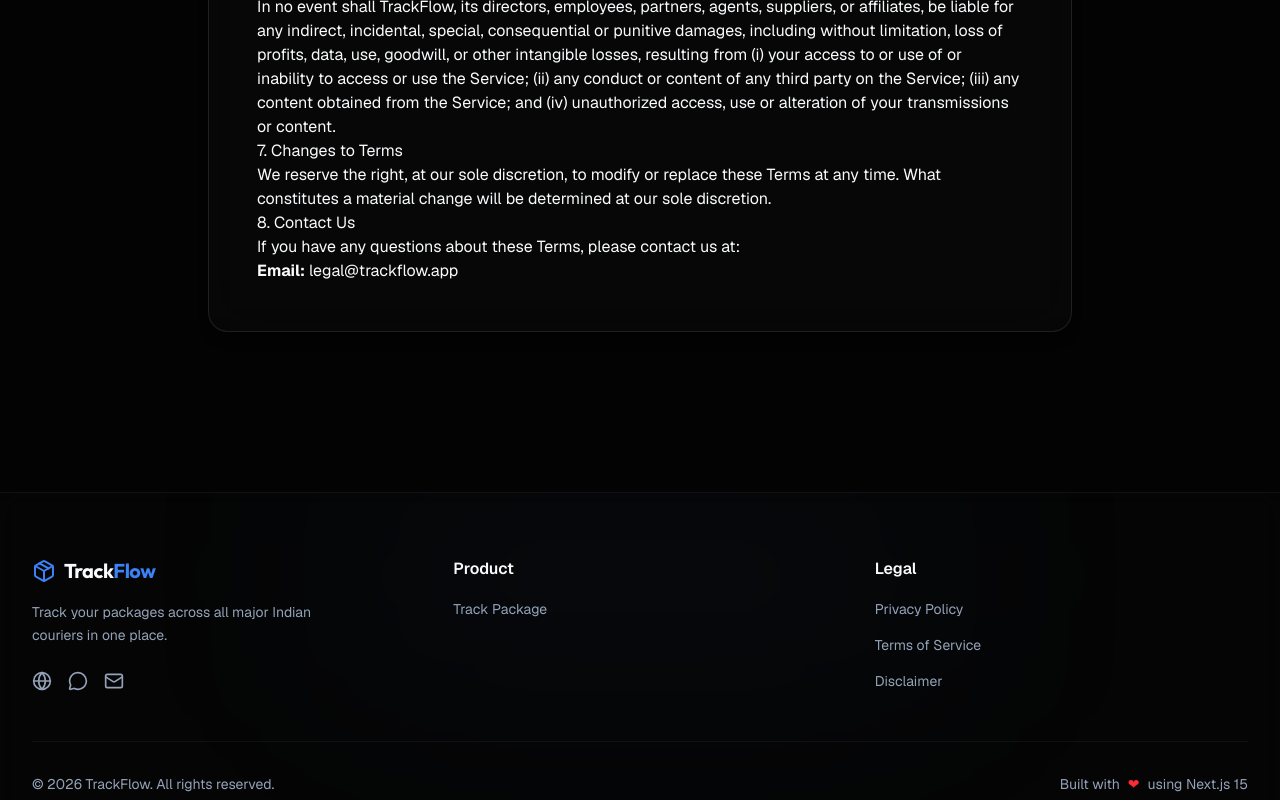
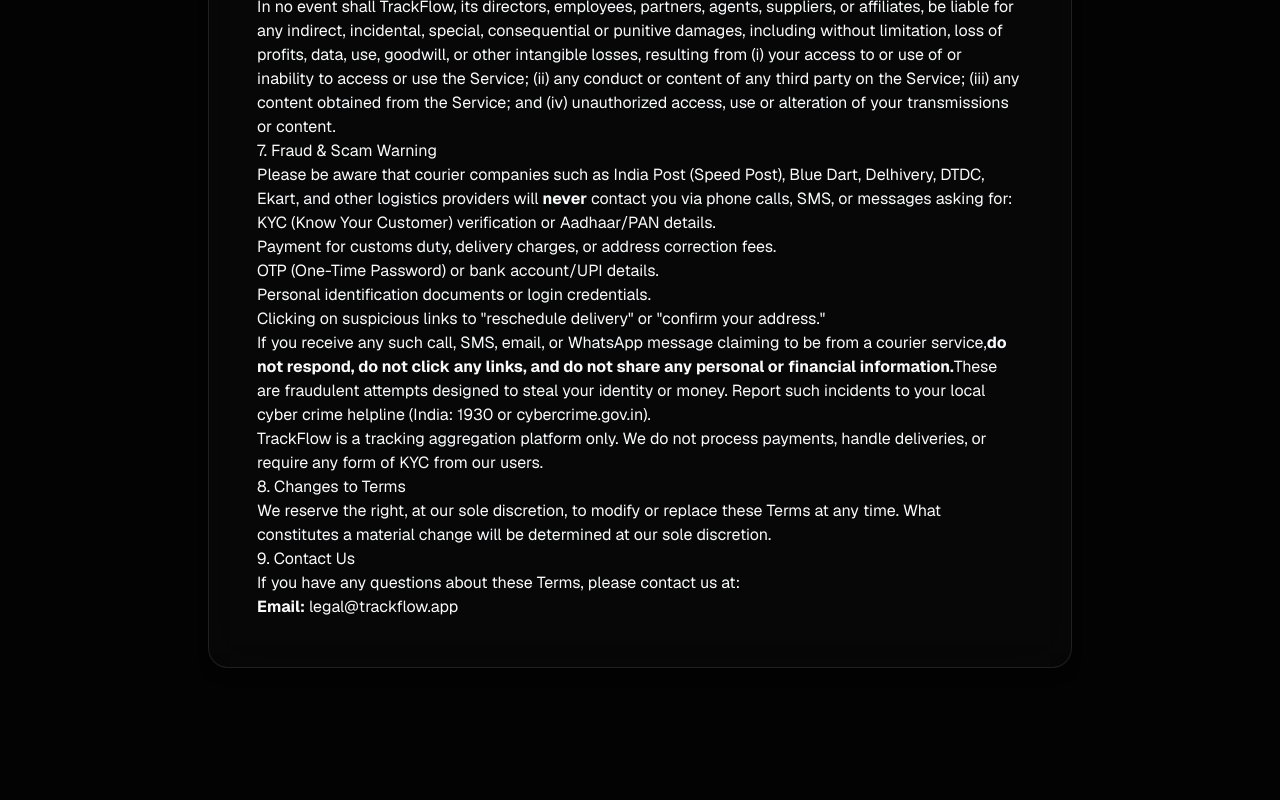
Before and after one commit to snehaffh4x-coder/trackflow, a Next.js app: page /terms in a window 1280 px wide. Shown: the part 1080-1880 px from the top of the page. Built offline with nearby package versions, Linux system fonts and the light colour scheme; no server answers.

Commit message:
Added fraud warning in terms page

```diff
--- a/src/app/terms/page.tsx
+++ b/src/app/terms/page.tsx
@@ -58,13 +58,36 @@
             (iv) unauthorized access, use or alteration of your transmissions or content.
           </p>
 
-          <h2>7. Changes to Terms</h2>
+          <h2>7. Fraud & Scam Warning</h2>
+          <p>
+            Please be aware that courier companies such as India Post (Speed Post), Blue Dart, Delhivery, DTDC, Ekart,
+            and other logistics providers will <strong>never</strong> contact you via phone calls, SMS, or messages asking for:
+          </p>
+          <ul>
+            <li>KYC (Know Your Customer) verification or Aadhaar/PAN details.</li>
+            <li>Payment for customs duty, delivery charges, or address correction fees.</li>
+            <li>OTP (One-Time Password) or bank account/UPI details.</li>
+            <li>Personal identification documents or login credentials.</li>
+            <li>Clicking on suspicious links to "reschedule delivery" or "confirm your address."</li>
+          </ul>
+          <p>
+            If you receive any such call, SMS, email, or WhatsApp message claiming to be from a courier service,
+            <strong>do not respond, do not click any links, and do not share any personal or financial information.</strong>
+            These are fraudulent attempts designed to steal your identity or money. Report such incidents to your local
+            cyber crime helpline (India: 1930 or cybercrime.gov.in).
+          </p>
+          <p>
+            TrackFlow is a tracking aggregation platform only. We do not process payments, handle deliveries,
+            or require any form of KYC from our users.
+          </p>
+
+          <h2>8. Changes to Terms</h2>
           <p>
             We reserve the right, at our sole discretion, to modify or replace these Terms at any time. What constitutes a
             material change will be determined at our sole discretion.
           </p>
 
-          <h2>8. Contact Us</h2>
+          <h2>9. Contact Us</h2>
           <p>
             If you have any questions about these Terms, please contact us at:
             <br />
--- a/src/components/layout/footer.tsx
+++ b/src/components/layout/footer.tsx
@@ -53,6 +53,8 @@
           </div>
         </div>
 
+
+
         <div className="pt-8 border-t border-white/5 flex flex-col md:flex-row items-center justify-between gap-4">
           <p className="text-sm text-muted-foreground">
             &copy; {new Date().getFullYear()} TrackFlow. All rights reserved.
```
